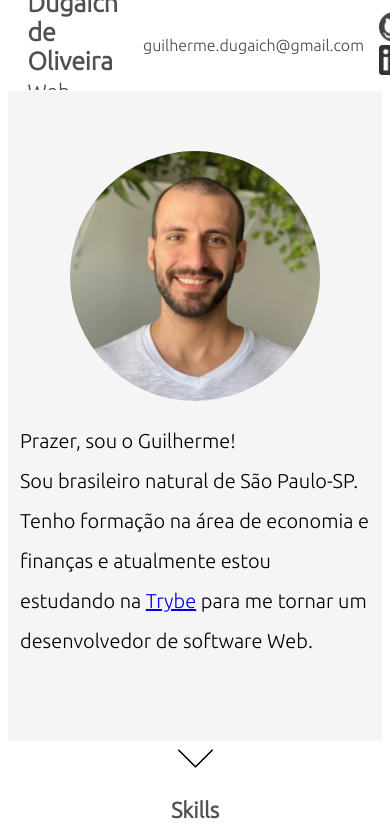
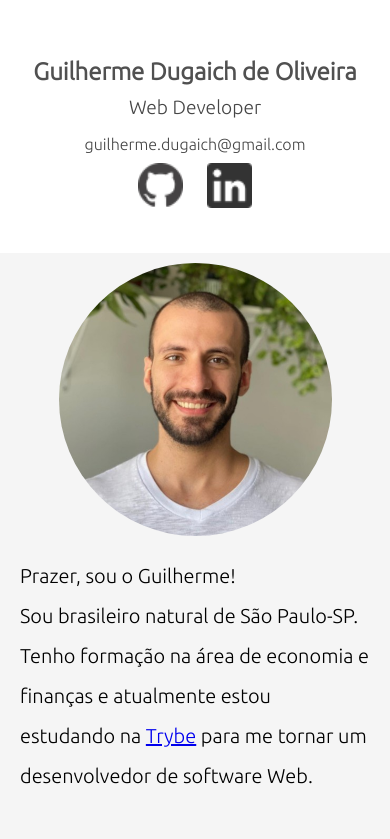
Before and after one commit to guidugaich/guidugaich.github.io, a plain HTML site: page index.html in a window 390 px wide. Shown: the top 839 px of the page. Drawn offline with Linux system fonts and the light colour scheme.

Commit message:
writing media query

```diff
--- a/index.html
+++ b/index.html
@@ -5,6 +5,7 @@
         <link rel="preconnect" href="https://fonts.gstatic.com">
         <link href="https://fonts.googleapis.com/css2?family=Roboto&display=swap" rel="stylesheet">
         <link href="https://fonts.googleapis.com/css2?family=Ubuntu:wght@300&display=swap" rel="stylesheet">
+        <meta content="width=device-width, initial-scale=1" name="viewport" />
         <title>guidugaich</title>
     </head>
     <body>
--- a/style.css
+++ b/style.css
@@ -1,9 +1,11 @@
+
 :root {
     --primary-title: rgb(80, 80, 80);
     --secondary-title: rgb(70, 70, 70);
     --background: rgb(245, 245, 245);
     --grey-border: rgb(200, 200, 200);
 }
+
 
 html {
     font-family: 'Ubuntu', 'Roboto', monospace;
@@ -24,8 +26,8 @@ html {
 }
 
 .main {
-text-align: center;
-margin-top: 91px;
+    text-align: center;
+    margin-top: 91px;
 }
 
 .brand h1 {
@@ -203,3 +205,73 @@ footer {
     padding: 18px;
     font-size: 14px;
 }
+
+@media screen and (max-width: 420px) {
+    body {
+        margin: 0;
+        padding: 0;
+    }
+
+    .upperpage {
+        position: initial;
+        height: 30vh;
+        display: flex;
+        flex-direction: column;
+        align-items: center;
+        justify-content: center;
+    };
+
+    .brand {
+        width: 100vw;
+        display: flex;
+        flex-direction: column;
+        align-items: center;
+        margin-bottom: 0;
+    }
+
+    .brand h1 {
+        font-size: 1.5em;
+        text-align: center;
+    }
+
+    .brand h2 {
+        font-size: 1.2em;
+        text-align: center;
+    }
+
+    .contact {
+        display: flex;
+        flex-direction: column;
+    }
+
+    .contact p {
+        margin: 0px auto 10px auto;
+    }
+
+    .contact a img {
+        margin: 0 10px;
+        width: 45px;
+
+    }
+
+    .main {
+        position: initial;
+        margin-top: 0px;
+    }
+
+    .landing-section {
+        padding-top: 10px;
+    }
+
+    #profile-pic {
+        width: 70vw;
+    }
+
+    #intro {
+        padding: 0 20px
+    }
+
+
+
+
+}
```
